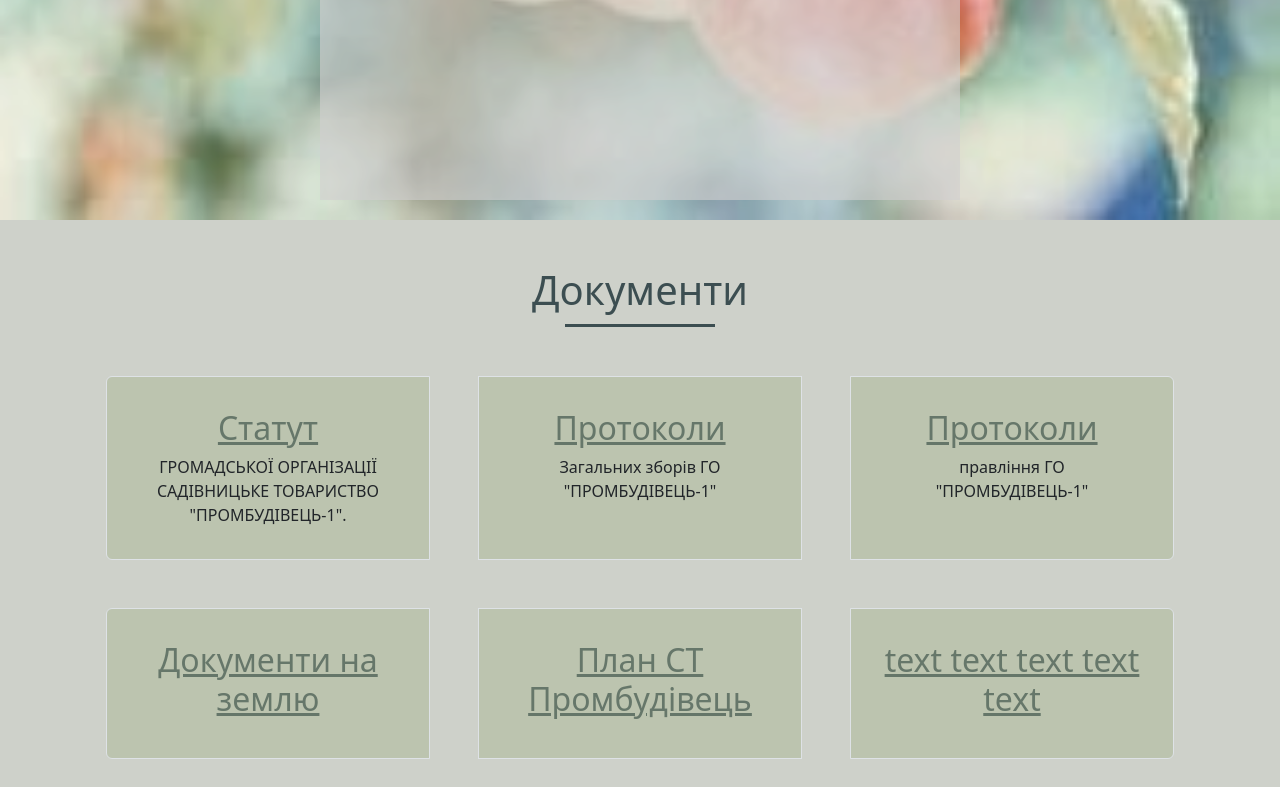
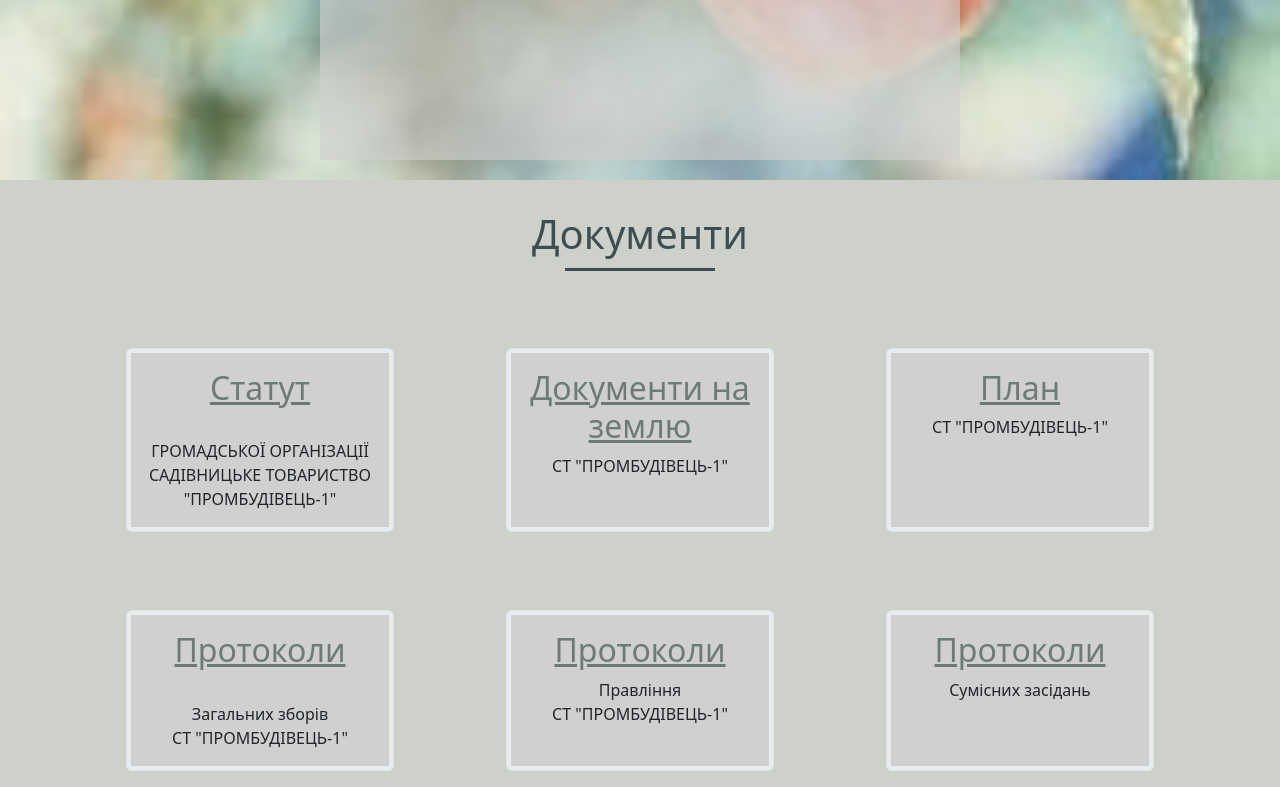
Before and after one commit to SPalii/Dacha-PRO, a plain HTML site: page index.html in a window 1280 px wide. Shown: the part 2013-2800 px from the top of the page. Drawn offline with nearby package versions, Linux system fonts and the light colour scheme; a web font is replaced by a local one.

Commit message:
added cards item

```diff
--- a/index.html
+++ b/index.html
@@ -64,6 +64,9 @@
          <li class="nav-item li-item pr-4">
             <a class="nav-link " href="#electricity">Електроенергія</a>
          </li>
+         <li class="nav-item li-item pr-4">
+            <a class="nav-link " href="#contacts">Адреса</a>
+         </li>
       </ul>
    </div>
 </nav>
@@ -99,7 +102,7 @@
 
          <div class="col-lg">
                <div class="card-group management">
-                  <div class="card p-3 m-md-4 border bg-body-secondary ">
+                  <div class="card p-2 m-md-4 border bg-body-secondary ">
                      <div class="card-body body-management">
                         <h5 class="card-title">Голова Правління</h5>  <br>
                         <p class="card-text">Палій Світлана Іванівна </p>
@@ -111,7 +114,7 @@
 
          <div class="col-lg">
             <div class="card-group management">
-               <div class="card p-3 m-md-4 border bg-body-secondary">
+               <div class="card p-2 m-md-4 border bg-body-secondary">
                   <div class="card-body body-management">
                      <h5 class="card-title">Члени правління</h5>
                      <p class="card-text">
@@ -130,7 +133,7 @@
 
          <div class="col-lg">
             <div class="card-group management">
-               <div class="card p-3 m-md-4 border bg-body-secondary">
+               <div class="card p-2 m-md-4 border bg-body-secondary">
                   <div class="card-body body-management">
                      <h5 class="card-title">Склад ревізійної комісії</h5>
                      <p class="card-text">
@@ -164,92 +167,124 @@
 </div>
 
 
-<!-- row  Документи-->
-<div class="section-documents">
+   <!-- %%%%%%   Документи--->
 
-   <div class="box-events" id="documents">
+   <div class="section-mamagment pb-3">
 
-      <div class="title-events pt-3">
-         <h1 >Документи</h1>
+   <div class="box-events ">
+         <div class="title-events ">
+            <h1 id="management-group">Документи</h1>
             <div class="line"></div>
          </div>
    </div>
+      <!-- !!!!!! -->
+   <div class="container container-management text-center mt-2">
 
-   <!-- !!!!!!  -->
-   <div class="container container-events text-center mb-0 mt-0">
+      <div class="row row-management">
 
-      <div class="row ">
+         <div class="col-lg">
+               <div class="card-group management">
+                  <div class="card p-1 m-md-4 border bg-body-secondary ">
+                     <div class="card-body body-management">
+                        <h5 class="card-title">
+                           <a href="pages/СТАТУТ.pdf" target="_blank"> Статут</a></h5>  <br>
+                        <p class="card-text">ГРОМАДСЬКОЇ ОРГАНІЗАЦІЇ САДІВНИЦЬКЕ ТОВАРИСТВО "ПРОМБУДІВЕЦЬ-1"</p>
 
-         <div class="card-group " >
-
-   <!-- 1 ряд докум  -->
-      <div class="row ">
-
-      <div class="card-group">
-
-         <div class="card p-3 m-md-4 border bg-doc">
-            <div class="card-body">
-               <h5 class="card-title">
-               <a href="pages/СТАТУТ.pdf" target="_blank"> Статут</a>
-                  </h5>
-                  <p class="card-text">ГРОМАДСЬКОЇ ОРГАНІЗАЦІЇ САДІВНИЦЬКЕ ТОВАРИСТВО "ПРОМБУДІВЕЦЬ-1".</p>
-            </div>
-         </div>
-
-         <div class="card p-3 m-md-4 border bg-doc">
-            <div class="card-body">
-               <h5 class="card-title">
-              <a href="" target="_blank"> Протоколи </a></h5>
-                  <p class="card-text">Загальних зборів ГО "ПРОМБУДІВЕЦЬ-1"</p>
-            </div>
-         </div>
-
-         <div class="card p-3 m-md-4 border bg-doc">
-            <div class="card-body">
-               <h5 class="card-title">
-               <a href="pages/protocol.html" target="_blank">Протоколи</a></h5>
-               <p class="card-text">правління ГО "ПРОМБУДІВЕЦЬ-1"</p>
                      </div>
                   </div>
                </div>
          </div>
 
-
-   <!-- ряд 2 документи -->
-      <div class="row ">
-
-      <div class="card-group">
-
-         <div class="card p-3 m-md-4 border bg-doc">
-            <div class="card-body">
+         <div class="col-lg">
+            <div class="card-group management">
+               <div class="card p-1 m-md-4 border bg-body-secondary">
+                  <div class="card-body body-management">
                       <h5 class="card-title">
-               <a href="pages/protocol.html" target="_blank">Документи на землю</a></h5>
+                        <a href="pages/" target="_blank"> Документи на землю</a></h5>
+                        <p class="card-text">СТ "ПРОМБУДІВЕЦЬ-1"
+                     </p>
+                  </div>
+               </div>
             </div>
          </div>
 
-         <div class="card p-3 m-md-4 border bg-doc">
-            <div class="card-body">
+         <div class="col-lg">
+            <div class="card-group management">
+               <div class="card p-1 m-md-4 border bg-body-secondary">
+                  <div class="card-body body-management">
                      <h5 class="card-title">
-               <a href="pages/protocol.html" target="_blank">План СТ Промбудівець</a></h5>
+                         <a href="pages/" target="_blank">План</a></h5>
+                     <p class="card-text">СТ "ПРОМБУДІВЕЦЬ-1"
+                     </p>
                   </div>
                </div>
-
-         <div class="card p-3 m-md-4 border bg-doc">
-            <div class="card-body">
-               <h5 class="card-title">
-               <a href="pages/protocol.html" target="_blank">text text text text text</a></h5>
-               <p class="card-text"></p>
             </div>
          </div>
 
       </div>
+
+      <div class="row row-management">
+
+         <div class="col-lg">
+               <div class="card-group management">
+                  <div class="card p-1 m-md-4 border bg-body-secondary ">
+                     <div class="card-body body-management">
+                        <h5 class="card-title">
+                          <a href="pages/" target="_blank"> Протоколи</a></h5>  <br>
+                        <p class="card-text">Загальних зборів <br />СТ "ПРОМБУДІВЕЦЬ-1"</p>
+
                      </div>
+                  </div>
+               </div>
+         </div>
+
+         <div class="col-lg">
+            <div class="card-group management">
+               <div class="card p-1 m-md-4 border bg-body-secondary">
+                  <div class="card-body body-management">
+                     <h5 class="card-title">
+                        <a href="pages/" target="_blank">Протоколи</a></h5>
+                     <p class="card-text">Правління <br />СТ "ПРОМБУДІВЕЦЬ-1"
+                     </p>
+                  </div>
+               </div>
+            </div>
+         </div>
+
+         <div class="col-lg">
+            <div class="card-group management">
+               <div class="card p-1 m-md-4 border bg-body-secondary">
+                  <div class="card-body body-management">
+                     <h5 class="card-title">
+                        <a href="pages/" target="_blank">Протоколи</a></h5>
+                     <p class="card-text">Сумісних засідань
+                     </p>
+                  </div>
+               </div>
+            </div>
+         </div>
+
+      </div>
+
 
 
    </div>
 </div>
 
 
+<!-- row  Документи    ((((((()))))))-->
+<div class="section-documents">
+
+   <!-- !!!!!!  -->
+   <div class="container container-events text-center mb-0 mt-0">
+
+
+
+
+         <!-- ряд 2 документи -->
+
+
+   </div>
    <!--  row Електроенергія -->
 
    <div class="box-events" id="electricity">
@@ -324,7 +359,6 @@
   <div class=" adress-box p-3 m-0">
 
       <div class="col-lg-6 col-md-12 mb-2 mb-md-0" id="contacts">
-        <!-- <h5 class="title-contact" id="contacts">Контакти</h5> -->
        Україна, Київcька обл., Бориспільський р-н, село Проців
       </div>
 
--- a/src/styles.css
+++ b/src/styles.css
@@ -296,6 +296,13 @@ div.card{
 color: #3b5148ab;
 }
 
+.card-title a:hover {
+   color: rgb(130, 103, 103);
+}
+
+.card-title a::after {
+   transition: all, .3s;
+}
 
 /* footer  */
 footer{
```
Lines whose indentation alone changed are shown as unchanged.
